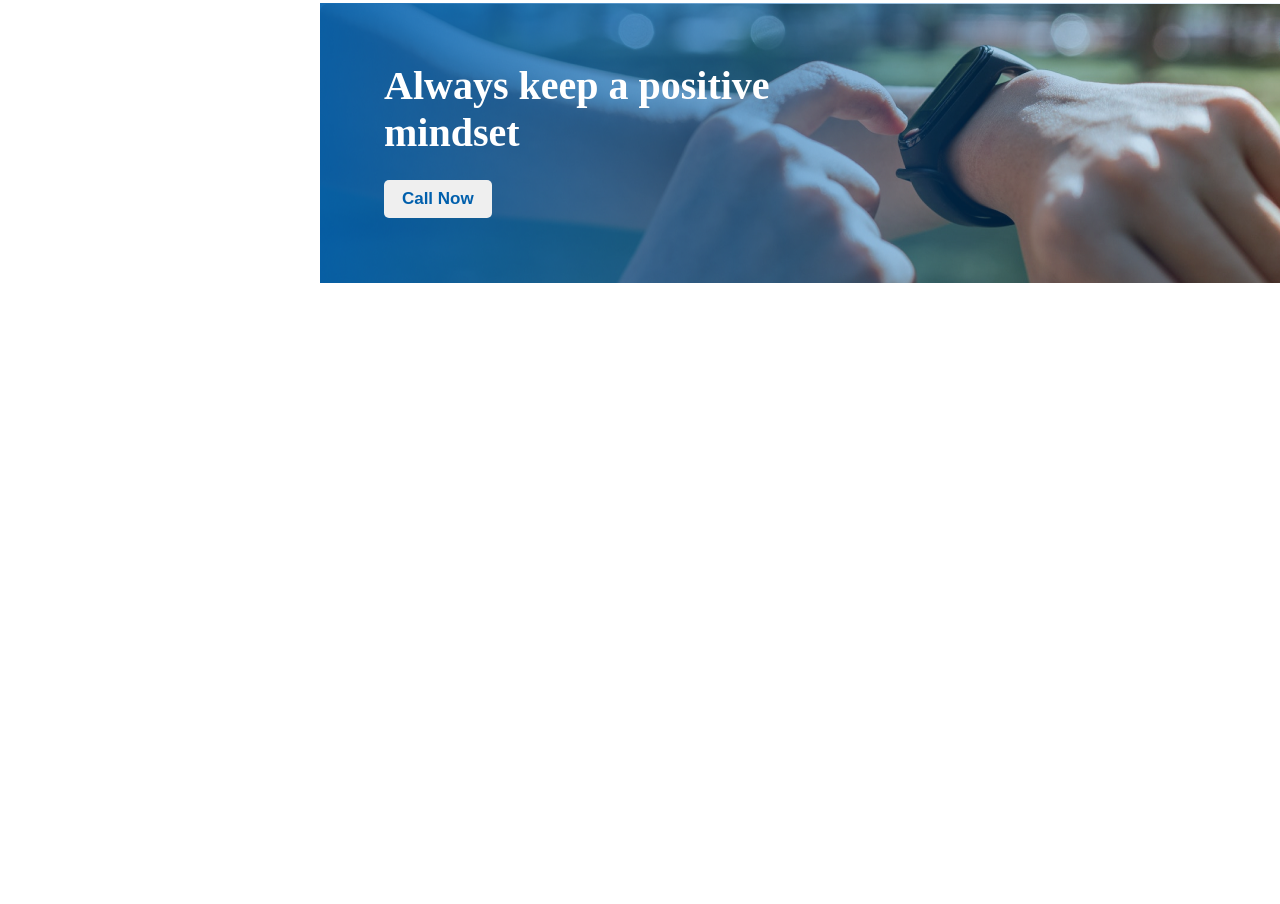
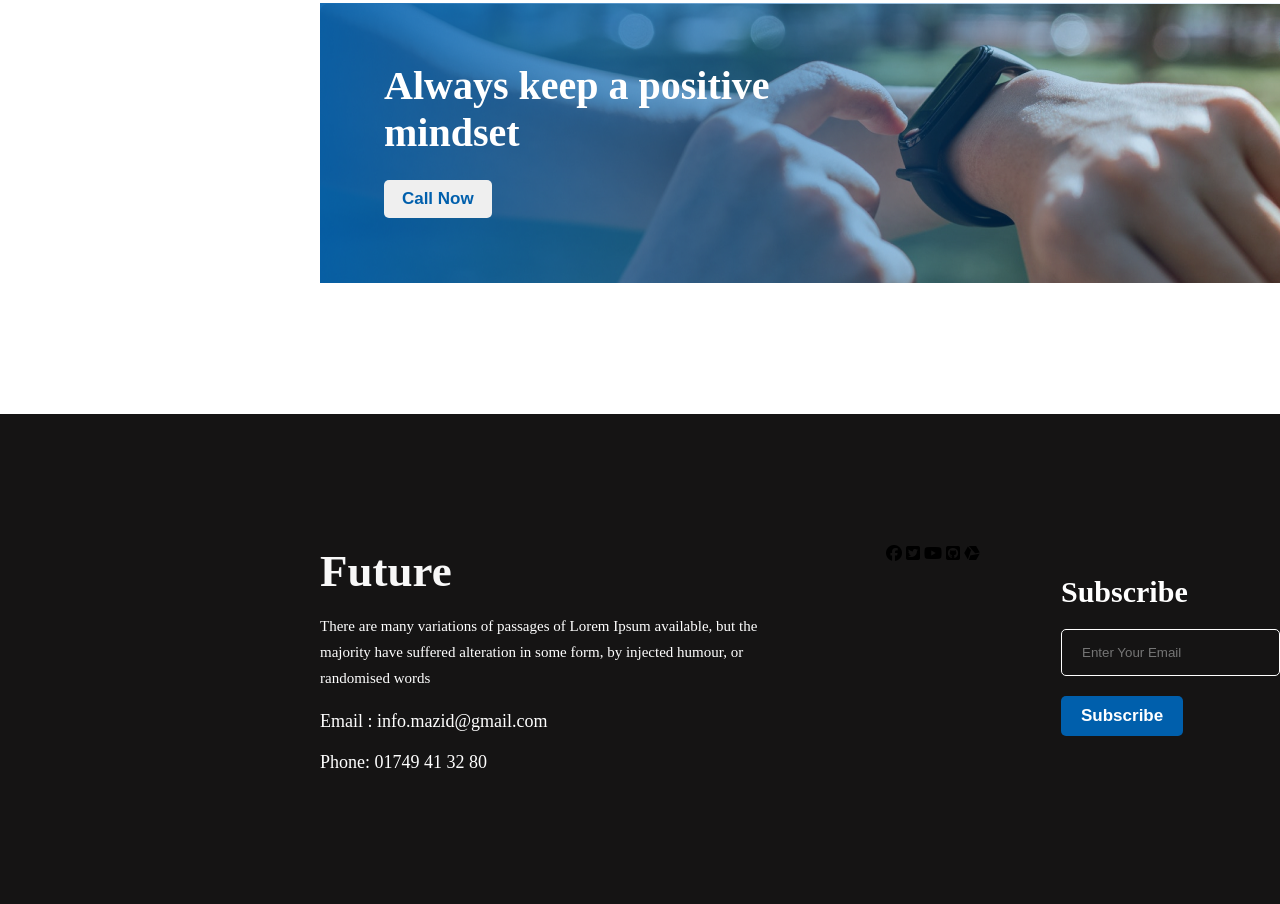
Before and after one commit to Mazid-BD/New-year-new-me, a plain HTML site: page index.html in a window 1280 px wide. Shown: the part 2094-2998 px from the top of the page. Before the commit the page ends 2377 px from the top, so only its background shows below. Drawn offline with Linux system fonts and the light colour scheme.

Commit message:
site develop completed

```diff
--- a/css/style.css
+++ b/css/style.css
@@ -151,3 +151,39 @@ header{
 .positive-text{
     padding: 58.96px 0px 58.96px 64px;
 }
+/* Footer Starts Here */
+.future-full-controls{
+    display: flex;
+    justify-content: space-between;
+    padding: 131px 0px;
+}
+.social-icon{
+    display: block;
+}
+.future-side span{
+    display: block;
+    font-size: 18px;
+    font-weight: 400;
+    color: #fff;
+    margin-top: 20px;
+}
+.future-side h1{
+    font-weight: 700;
+    color: #f8f8f8;
+    font-size: 45px;
+}
+.future-side p{
+    font-weight: 400;
+    font-size: 15px;
+    line-height: 26px;
+    color: #fff;
+    margin: 16px 0px;
+}
+.subscribe-side h3{
+    font-size: 30px;
+    color: #fff;
+    margin-top: 30px;
+}
+.future-side{
+    width: 485px;
+}
--- a/index.html
+++ b/index.html
@@ -22,7 +22,8 @@
                 <h1>All Thinks Are Possible If You believe</h1>
                 <article>
                     <p>
-                        There are many variations of passages of Lorem Ipsum <br> available, but the majority have suffered alteration in some <br> form, by injected humour, or randomised words
+                        There are many variations of passages of Lorem Ipsum <br> available, but the majority have
+                        suffered alteration in some <br> form, by injected humour, or randomised words
                     </p>
                 </article>
                 <button class="button-primary">Contact Us</button>
@@ -41,14 +42,21 @@
                 <div class="right-side">
                     <h1>My failures of previous year</h1>
                     <article>
-                    <p style="padding: 24px 0px;">Contrary to popular belief, Lorem Ipsum is not simply random text. It has roots in a piece of classical Latin literature from 45 BC, making it over 2000 years old. Richard McClintock.</p>
+                        <p style="padding: 24px 0px;">Contrary to popular belief, Lorem Ipsum is not simply random text.
+                            It has roots in a piece of classical Latin literature from 45 BC, making it over 2000 years
+                            old. Richard McClintock.</p>
                     </article>
                     <div class="controls">
-                    <div class="icon-text"><i class="fa-solid fa-circle-check"></i><span>Contrary to popular belief, is not simply.</span></div>
-                    <div class="icon-text"><i class="fa-solid fa-circle-check"></i><span>Contrary to popular belief.</span></div>
-                    <div class="icon-text"><i class="fa-solid fa-circle-check"></i><span>Contrary to popular belief, is not simply.</span></div>
-                    <div class="icon-text"><i class="fa-solid fa-circle-check"></i><span>Contrary to popular belief.</span></div>
-                    <div class="icon-text"><i class="fa-solid fa-circle-check"></i><span>to be popular belief, is not simply.</span></div>
+                        <div class="icon-text"><i class="fa-solid fa-circle-check"></i><span>Contrary to popular belief,
+                                is not simply.</span></div>
+                        <div class="icon-text"><i class="fa-solid fa-circle-check"></i><span>Contrary to popular
+                                belief.</span></div>
+                        <div class="icon-text"><i class="fa-solid fa-circle-check"></i><span>Contrary to popular belief,
+                                is not simply.</span></div>
+                        <div class="icon-text"><i class="fa-solid fa-circle-check"></i><span>Contrary to popular
+                                belief.</span></div>
+                        <div class="icon-text"><i class="fa-solid fa-circle-check"></i><span>to be popular belief, is
+                                not simply.</span></div>
                     </div>
                 </div>
             </div>
@@ -59,7 +67,9 @@
     <!-- my plan starts here -->
     <section class="my-plan">
         <div class="container">
-        <div class="plan-title"><h1>My Plans</h1></div>
+            <div class="plan-title">
+                <h1>My Plans</h1>
+            </div>
             <div class="flex-controls">
                 <div class="single-plan-flex">
                     <img src="images/icons/web.png" alt="web">
@@ -96,13 +106,46 @@
             <div class="background">
                 <div class="background-content">
                     <div class="positive-text">
-                    <h2 style="font-size: 40px; font-weight: bold;color: #fff;width: 460px;">Always keep a positive mindset</h2>
-                <button class="button-primary" style="font-size: 17px; color: #005fac;font-weight: 600;padding: 1% 2%;margin-top: 24px;">Call Now</button>
+                        <h2 style="font-size: 40px; font-weight: bold;color: #fff;width: 460px;">Always keep a positive
+                            mindset</h2>
+                        <button class="button-primary"
+                            style="font-size: 17px; color: #005fac;font-weight: 600;padding: 1% 2%;margin-top: 24px;">Call
+                            Now</button>
                     </div>
                 </div>
             </div>
         </div>
     </section>
+    <!-- divider -->
+    <div class="divider"></div>
+    <!-- footer starts here -->
+    <section class="footer-section" style="background-color: #151414;">
+        <div class="container">
+            <div class="future-full-controls">
+                <div class="future-side">
+                    <h1>Future</h1>
+                    <article>
+                        <p>There are many variations of passages of Lorem Ipsum available, but the majority have suffered alteration in some form, by injected humour, or randomised words</p>
+                    </article>
+                    <span><a href="" style="color: #fff;">Email : info.mazid@gmail.com</a></span>
+                    <span><a href="" style="color: #fff;">Phone: 01749 41 32 80</a></span>
+                </div>
+                <div class="social-icon">
+                    <span><i class="fa-brands fa-facebook"></i></span>
+                    <span><i class="fa-brands fa-square-twitter"></i></span>
+                    <span><i class="fa-brands fa-youtube"></i></span>
+                    <span><i class="fa-brands fa-square-github"></i></span>
+                    <span><i class="fa-brands fa-instalod"></i></span>
+                </div>
+                <div class="subscribe-side">
+                    <h3>Subscribe</h3>
+                    <input type="text" placeholder="Enter Your Email" style="margin: 10px 0px;padding: 15px 20px;border-radius: 5px;background-color: #151414;border: 1px solid #fff;margin: 20px 0px;">
+                    <button class="button-primary" style="font-size: 17px; color: #ffffff;font-weight: 600;background-color: #005fac;padding: 10px 20px;display: block;">Subscribe</button>
+                </div>
+            </div>
+        </div>
+    </section>
+
 </body>
 
 </html>
```
Lines whose indentation alone changed are shown as unchanged.
